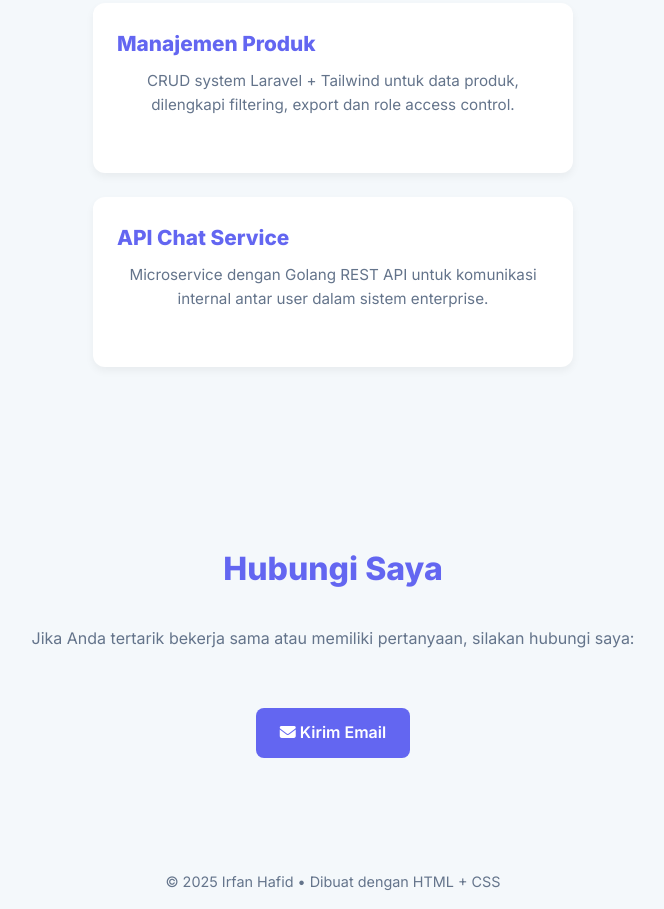
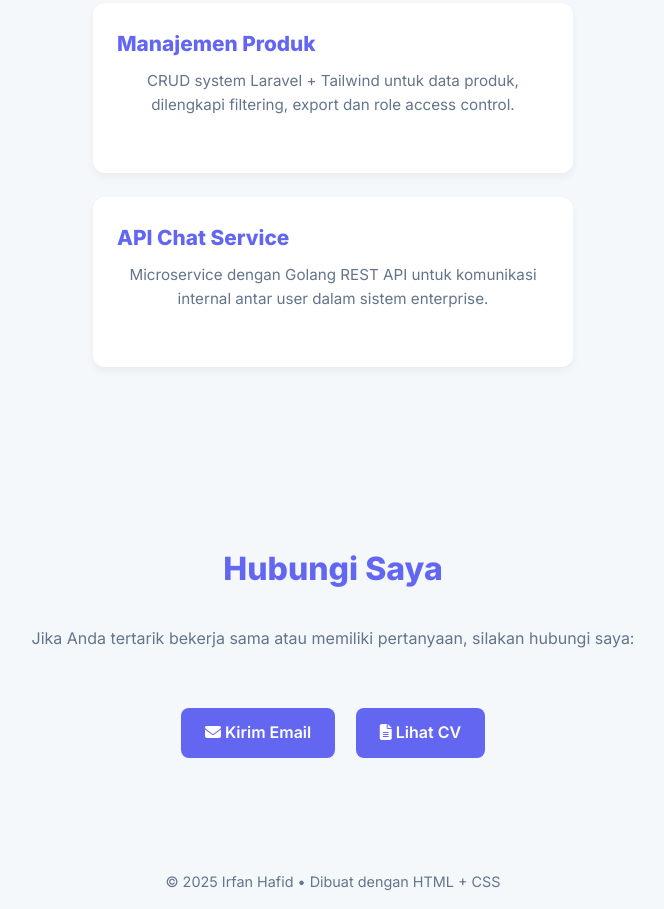
Before and after one commit to kirandz/kirandz.github.io, a plain HTML site: page index.html in a window 1280 px wide. Shown: the part 1880-2789 px from the top of the page, without its empty margins (307-971 px from the left). Drawn offline with Linux system fonts and the light colour scheme.

Commit message:
feat: add CV download link to portfolio landing page

```diff
--- a/index.html
+++ b/index.html
@@ -231,7 +231,8 @@
   <section class="section contact">
     <h2>Hubungi Saya</h2>
     <p>Jika Anda tertarik bekerja sama atau memiliki pertanyaan, silakan hubungi saya:</p>
-    <a href="mailto:irfanhafid77@gmail.com"><i class="fas fa-envelope"></i> Kirim Email</a>
+    <a href="mailto:emailkamu@gmail.com"><i class="fas fa-envelope"></i> Kirim Email</a>
+    <a href="pdf/cv.pdf" target="_blank" style="margin-left: 1rem;"><i class="fas fa-file-alt"></i> Lihat CV</a>
   </section>
 
   <footer>
```
Also changed, not shown: 1 other file.
